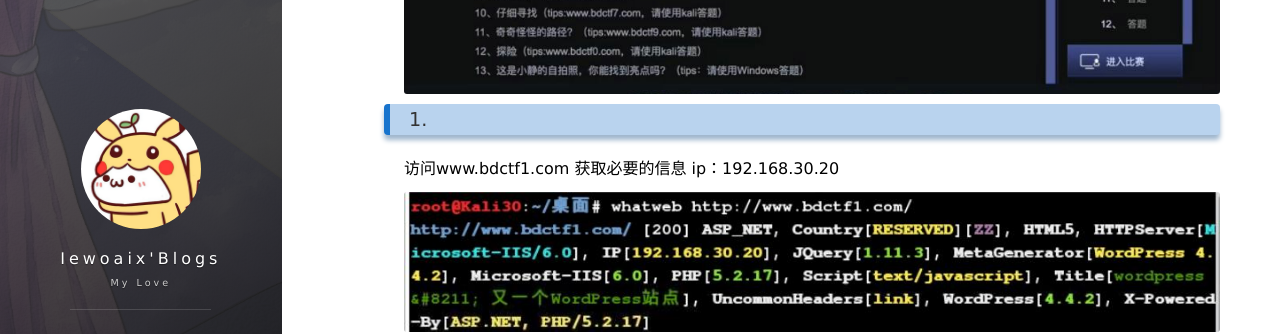
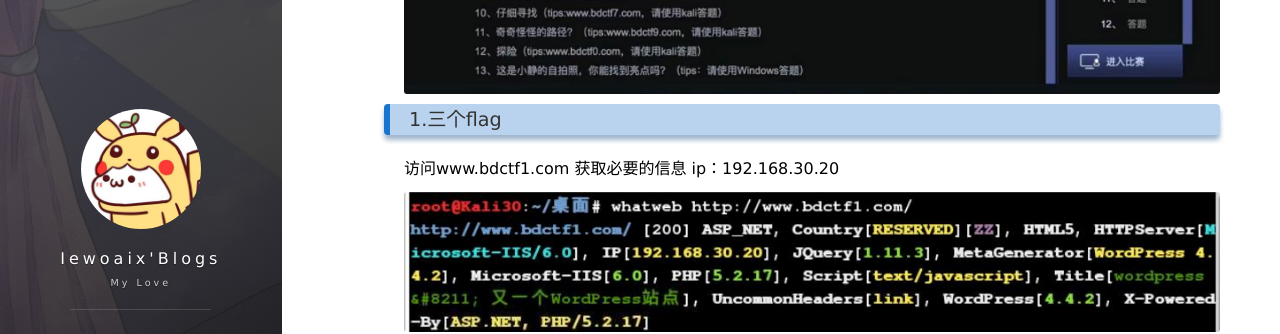
Before and after one commit to blubiu/blubiu.github.io, a Jekyll site: the page built from _posts/2017-09-20-2017蓝盾杯Kali部分WP.md, in a window 1280 px wide and 900 px high, scrolled down 532 px. Shown: the part 152-486 px from the top of the window. Built offline with Jekyll 4.4.1, drawn with Linux system fonts in a browser that asks for light colours; nearby versions of some CDN libraries; comment, search, counter and statistics services are not loaded.

Commit message:
Update 2017-09-20-2017蓝盾杯Kali部分WP.md

```diff
--- a/_posts/2017-09-20-2017蓝盾杯Kali部分WP.md
+++ b/_posts/2017-09-20-2017蓝盾杯Kali部分WP.md
@@ -14,7 +14,7 @@ tag: Writeup
 ### 题目
 ![imgaes](/images/2017-09-20/ld1.png)
 
-### 1.
+### 1.三个flag
 访问www.bdctf1.com
 获取必要的信息
 ip：192.168.30.20
```
